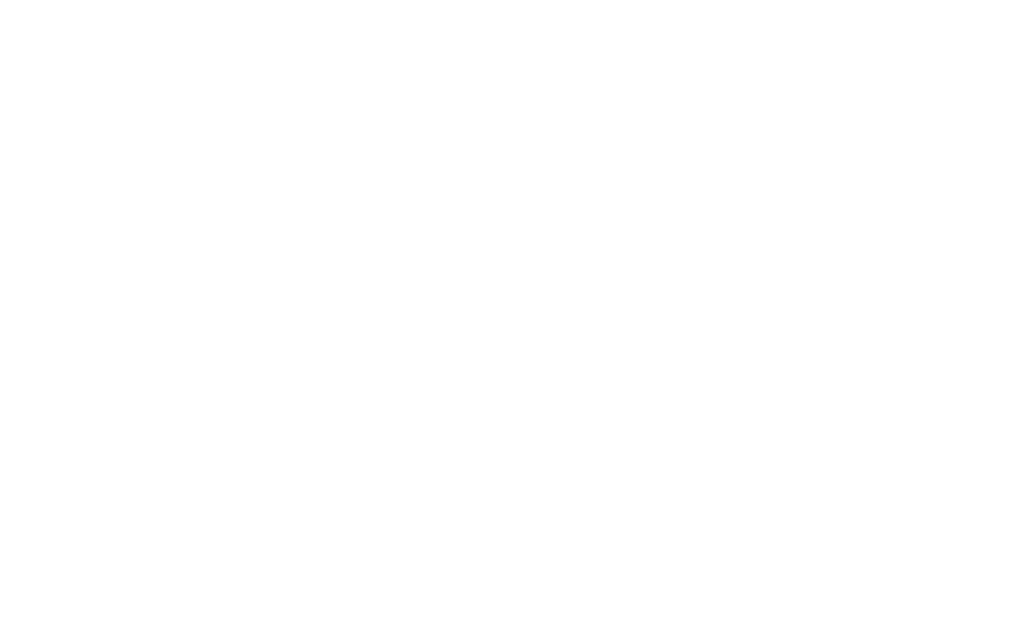
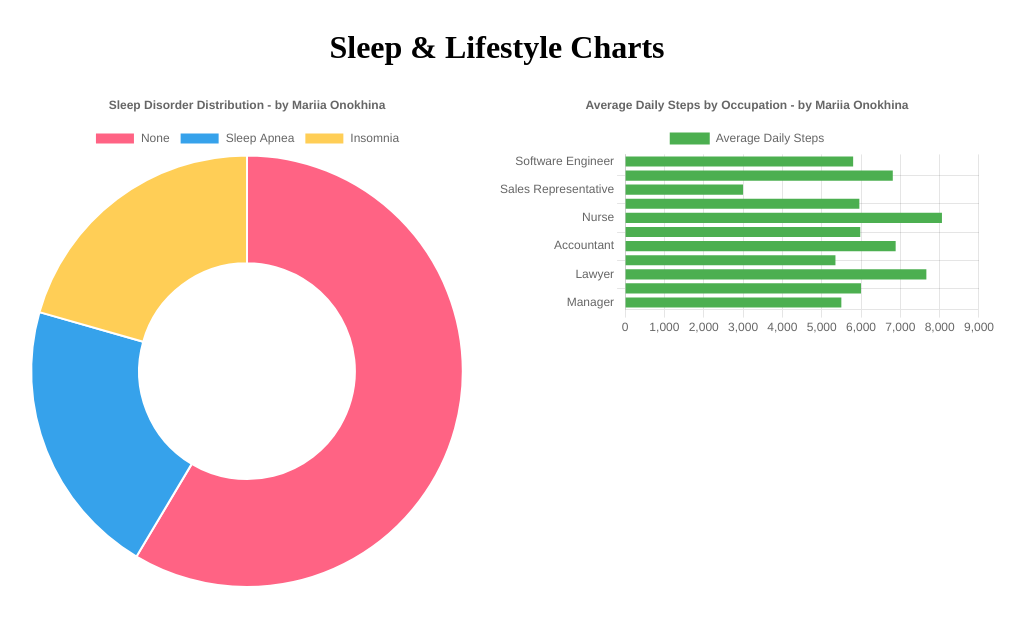
Before and after one commit to mariiaonokhina/portfolio-CISC3610, a website built with Parcel: page projects/data-visualization/src/lifestyle-charts.html in a window 1280 px wide. Shown: the whole page, without its empty margins (143-1168 px from the left). Built offline with nearby package versions, Linux system fonts and the light colour scheme.

Commit message:
Fixed layout of data project

```diff
--- a/projects/data-visualization/src/lifestyle-charts.css
+++ b/projects/data-visualization/src/lifestyle-charts.css
@@ -0,0 +1,16 @@
+.lifestyle-charts {
+    display: flex;
+    flex-direction: column;
+    place-items: center;
+}
+
+.container {
+    display: flex;
+    flex-direction: row;
+}
+
+.chart-container {
+    width: 500px;
+    height: 500px;
+    margin: 0 auto;
+  }
--- a/projects/data-visualization/src/lifestyle-charts.html
+++ b/projects/data-visualization/src/lifestyle-charts.html
@@ -1,15 +1,24 @@
 <!DOCTYPE html>
-<html>
-    <head>
-        <meta charset="utf-8">
-        <meta http-equiv="X-UA-Compatible" content="IE=edge">
-        <title>Lifestyle Charts</title>
-        <meta name="description" content="">
-        <meta name="viewport" content="width=device-width, initial-scale=1">
-        <link rel="stylesheet" href="lifestyle-charts.css">
-    </head>
-    <body>
-        <div style="width: 800px;"><canvas id="chart1"></canvas></div>
-        <script type="module" src="lifestyle-charts.js"></script>
-    </body>
+<html lang="en">
+<head>
+  <meta charset="UTF-8" />
+  <meta name="viewport" content="width=device-width, initial-scale=1.0" />
+  <title>Sleep & Lifestyle Charts</title>
+  <script src="https://cdn.jsdelivr.net/npm/chart.js"></script>
+  <link rel="stylesheet" href="lifestyle-charts.css">
+</head>
+<body class="lifestyle-charts">
+  <h1>Sleep & Lifestyle Charts</h1>
+
+  <div class="container">
+    <div class="chart-container" id="disorderChartContainer">
+        <canvas id="disorderChart"></canvas>
+    </div>
+    <br>
+    <div class="chart-container" id="stepsChartContainer">
+        <canvas id="stepsChart"></canvas>
+    </div>
+    </div>
+  <script type="module" src="lifestyle-charts.js"></script>
+</body>
 </html>
--- a/projects/data-visualization/src/lifestyle-charts.js
+++ b/projects/data-visualization/src/lifestyle-charts.js
@@ -0,0 +1,110 @@
+async function loadCSVData() {
+    const response = await fetch('Sleep_health_and_lifestyle_dataset.csv');
+    const text = await response.text();
+
+    const rows = text.trim().split('\n').slice(1); // skip header
+    const data = rows.map(row => {
+        const columns = row.split(',');
+        if (columns.length < 13) return null;
+
+        const [
+          id, gender, age, occupation, sleepDuration, quality, activity, stress,
+          bmi, bloodPressure, heartRate, steps, disorder
+        ] = columns;
+
+        return {
+          occupation,
+          disorder: disorder?.trim() || 'None',
+          steps: parseInt(steps)
+        };
+      }).filter(Boolean);
+
+    return data;
+  }
+
+  function createDisorderChart(disorderCounts) {
+    const ctx = document.getElementById('disorderChart').getContext('2d');
+    new Chart(ctx, {
+      type: 'doughnut',
+      data: {
+        labels: Object.keys(disorderCounts),
+        datasets: [{
+          label: 'Sleep Disorders',
+          data: Object.values(disorderCounts),
+          backgroundColor: ['#FF6384', '#36A2EB', '#FFCE56', '#8BC34A', '#FF9800']
+        }]
+      },
+      options: {
+        plugins: {
+          title: {
+            display: true,
+            text: 'Sleep Disorder Distribution - by Mariia Onokhina'
+          }
+        }
+      }
+    });
+  }
+
+  function createStepsChart(avgStepsPerOccupation) {
+    const ctx = document.getElementById('stepsChart').getContext('2d');
+    new Chart(ctx, {
+      type: 'bar',
+      data: {
+        labels: Object.keys(avgStepsPerOccupation),
+        datasets: [{
+          label: 'Average Daily Steps',
+          data: Object.values(avgStepsPerOccupation),
+          backgroundColor: '#4CAF50'
+        }]
+      },
+      options: {
+        indexAxis: 'y',
+        plugins: {
+          title: {
+            display: true,
+            text: 'Average Daily Steps by Occupation - by Mariia Onokhina'
+          }
+        },
+        scales: {
+          x: {
+            beginAtZero: true
+          }
+        }
+      }
+    });
+  }
+
+  function countDisorders(data) {
+    const disorderCounts = {};
+    for (const d of data) {
+      disorderCounts[d.disorder] = (disorderCounts[d.disorder] || 0) + 1;
+    }
+    return disorderCounts;
+  }
+
+  function averageStepsByOccupation(data) {
+    const totals = {};
+    const counts = {};
+    for (const d of data) {
+      if (!totals[d.occupation]) {
+        totals[d.occupation] = 0;
+        counts[d.occupation] = 0;
+      }
+      totals[d.occupation] += d.steps;
+      counts[d.occupation] += 1;
+    }
+
+    const avg = {};
+    for (const occ of Object.keys(totals)) {
+      avg[occ] = Math.round(totals[occ] / counts[occ]);
+    }
+    return avg;
+  }
+
+  loadCSVData().then(data => {
+    const disorderCounts = countDisorders(data);
+    const avgSteps = averageStepsByOccupation(data);
+
+    createDisorderChart(disorderCounts);
+    createStepsChart(avgSteps);
+  });
```
Also changed, not shown: projects/data-visualization/src/Sleep_health_and_lifestyle_dataset.csv (renamed from projects/data-visualization/public/Sleep_health_and_lifestyle_dataset.csv).
